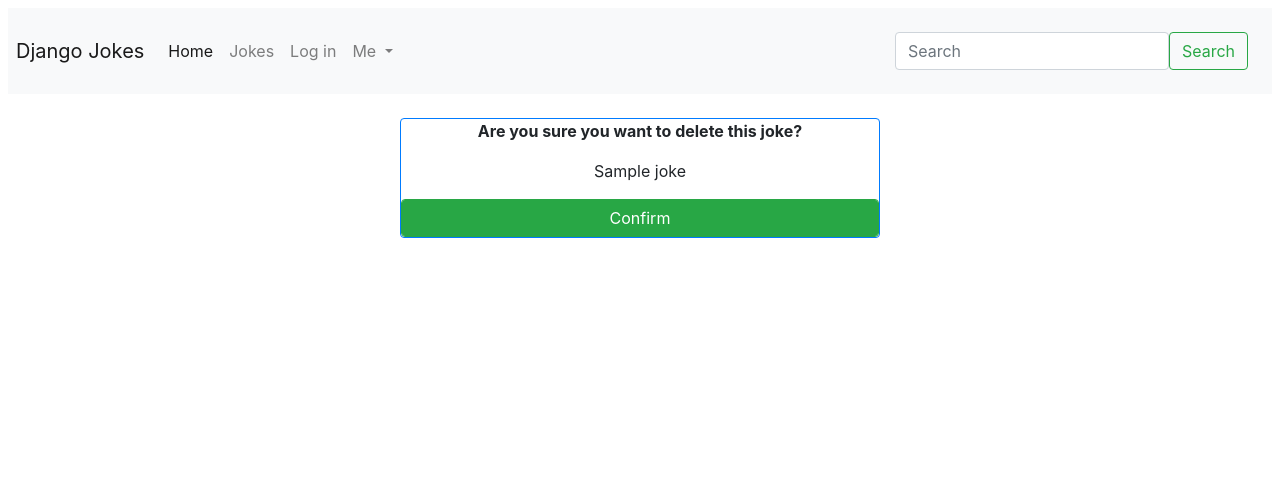
After one commit to temesgen-zenebe/djangojokes.com, a Django app: page /jokes/joke/1/delete/ in a window 1280 px wide. The commit adds this page. Shown: the top 478 px of the page. Run offline with Django 4.2, Linux system fonts and the light colour scheme; tables that the repository leaves empty hold one stand-in row (values such as "Sample post"); some libraries are stand-ins or nearby versions.

Commit message:
create the view and form for deleting a joke

```diff
--- a/jokes/urls.py
+++ b/jokes/urls.py
@@ -1,13 +1,15 @@
 from django.urls import path
 from .views import (
-     JokeCreateView,JokeDetailView, JokeListView ,JokeUpdateView
+     JokeCreateView, JokeDeleteView, JokeDetailView, JokeListView ,JokeUpdateView
     )
 
 
 app_name = 'jokes'
 urlpatterns = [
     path('joke/create/',JokeCreateView.as_view(),name ='create'),
+    path('joke/<int:pk>/delete/', JokeDeleteView.as_view(), name='delete'),
     path('joke/<int:pk>/', JokeDetailView.as_view(), name='detail'),
     path('', JokeListView.as_view(), name='list'),
     path('joke/<int:pk>/update/', JokeUpdateView.as_view(), name='update'),
+
 ]
--- a/jokes/views.py
+++ b/jokes/views.py
@@ -1,9 +1,14 @@
-from django.views.generic import CreateView, DetailView, ListView, UpdateView
+from django.views.generic import CreateView,DeleteView,DetailView, ListView, UpdateView
 from .models import Joke
+from django.urls import reverse_lazy
 
 class JokeCreateView(CreateView):
     model = Joke
     fields = ['question', 'answer']
+
+class JokeDeleteView(DeleteView):
+    model = Joke
+    success_url = reverse_lazy('jokes:list')
 
 class JokeDetailView(DetailView):
     model = Joke
--- /dev/null
+++ b/templates/jokes/joke_confirm_delete.html
@@ -0,0 +1,14 @@
+{% extends "_base.html" %}
+
+{% block title %}Delete Joke{% endblock %}
+{% block main %}
+  <div class="card border-primary m-auto mb-3 text-center"
+    style="max-width: 30rem">
+    <form method="post">
+      {% csrf_token %}
+      <p><strong>Are you sure you want to delete this joke?</strong></p>
+      <p>{{ joke.question }}</p>
+      <button class="btn btn-success form-control">Confirm</button>
+    </form>
+  </div>
+{% endblock %}
--- a/templates/jokes/joke_list.html
+++ b/templates/jokes/joke_list.html
@@ -10,6 +10,7 @@
   <li class="list-group-item">
     <a href="{{ joke.get_absolute_url }}">{{ joke.question }}</a>
     <a class="btn btn-info btn-sm float-right mr-2" href="{% url 'jokes:update' joke.pk %}">Update</a>
+    <a class="btn btn-danger btn-sm float-right mr-2" href="{% url 'jokes:delete' joke.pk %}">Delete</a>
   </li>
 
   {% endfor %}
```
